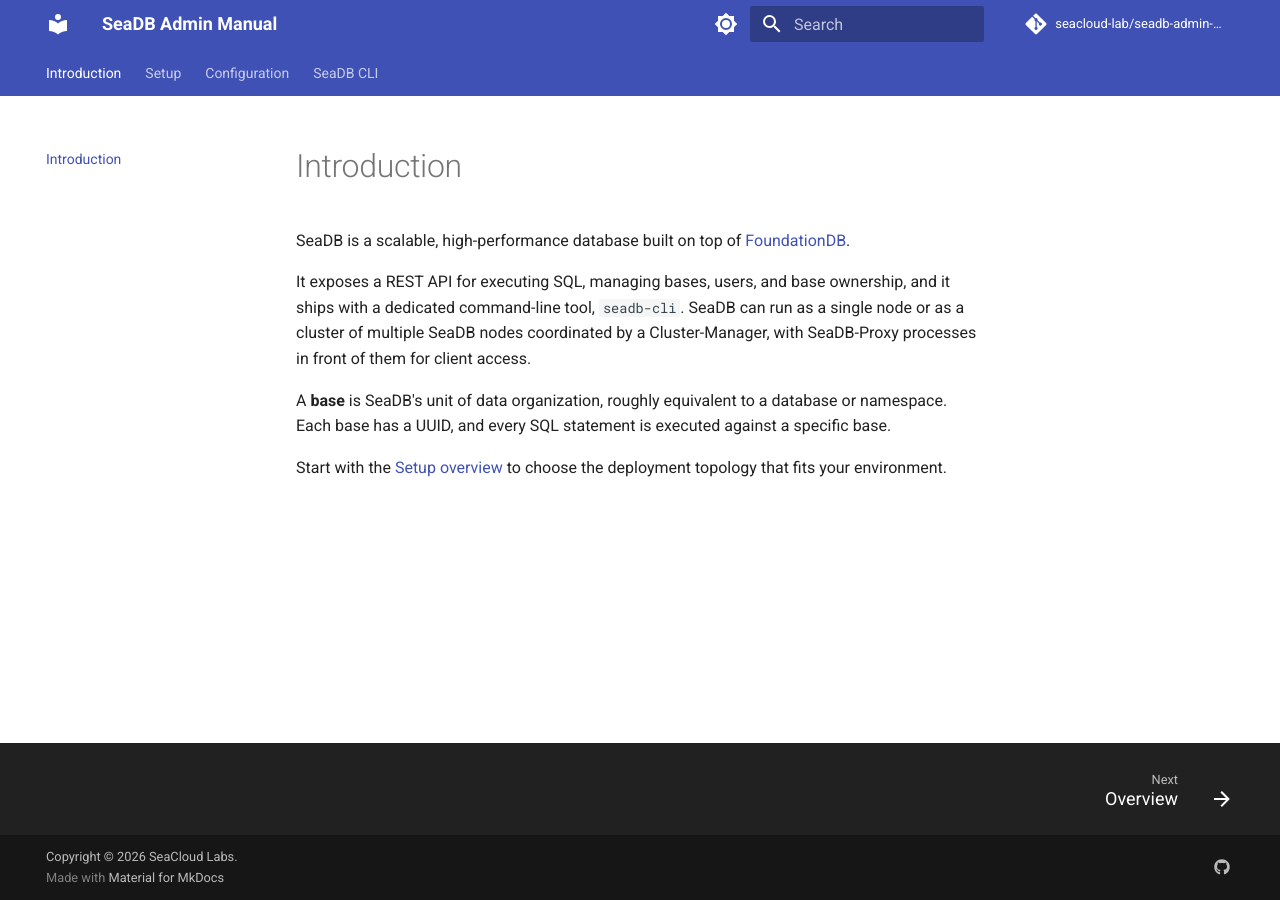
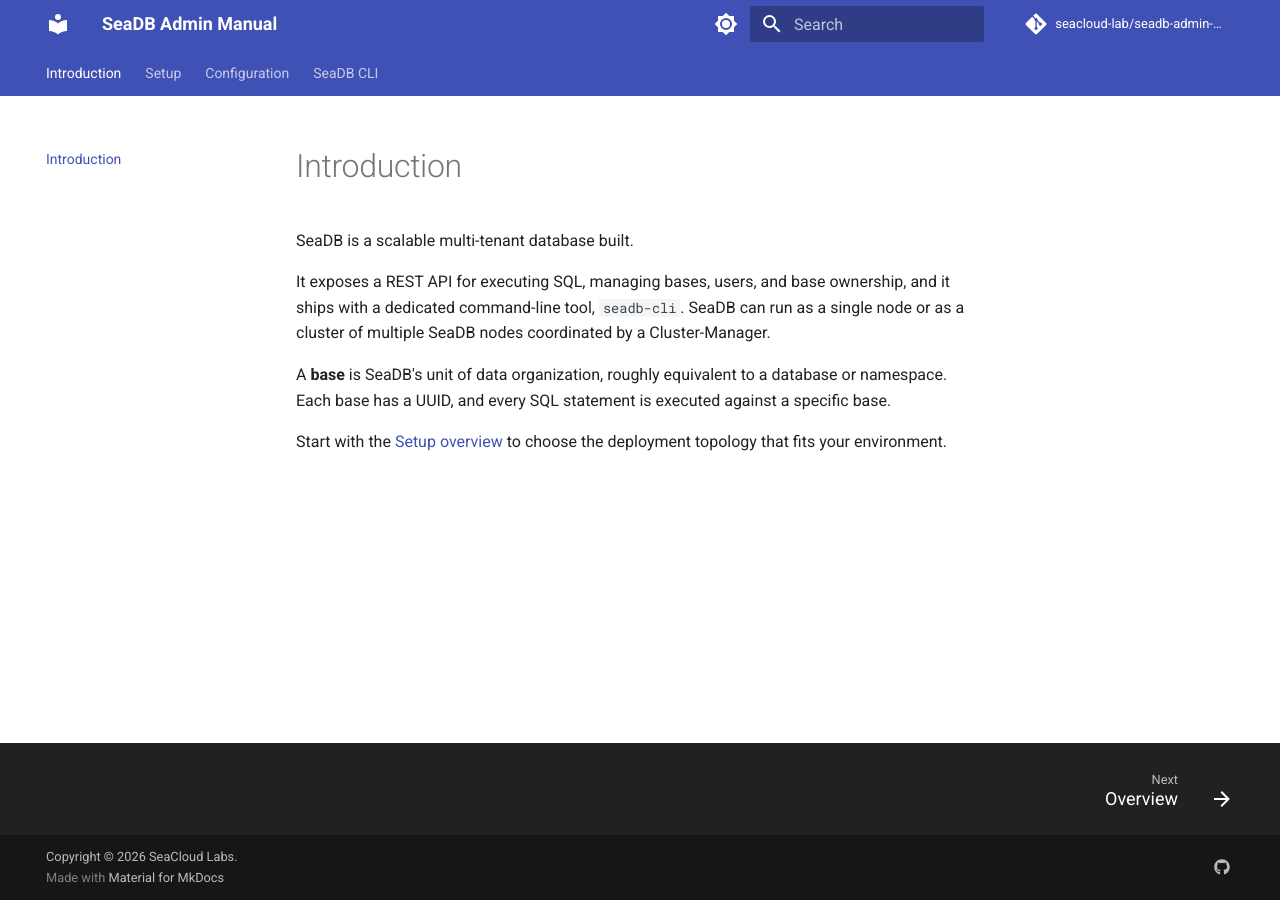
Before and after one commit to seacloud-lab/seadb-admin-docs, an MkDocs documentation site: the page built from manual/index.md, in a window 1280 px wide. Built offline with MkDocs 1.6.1 and Material for MkDocs 9.7.7, drawn with Linux system fonts in a browser that asks for light colours; comment, search, counter and statistics services are not loaded; the version menu is left out.

Commit message:
Revise SeaDB introduction for clarity and conciseness
Updated the description of SeaDB to emphasize its multi-tenant capabilities and removed redundant information about SeaDB-Proxy.

```diff
--- a/manual/index.md
+++ b/manual/index.md
@@ -1,8 +1,8 @@
 # Introduction
 
-SeaDB is a scalable, high-performance database built on top of [FoundationDB](https://apple.github.io/foundationdb/).
+SeaDB is a scalable multi-tenant database built.
 
-It exposes a REST API for executing SQL, managing bases, users, and base ownership, and it ships with a dedicated command-line tool, `seadb-cli`. SeaDB can run as a single node or as a cluster of multiple SeaDB nodes coordinated by a Cluster-Manager, with SeaDB-Proxy processes in front of them for client access.
+It exposes a REST API for executing SQL, managing bases, users, and base ownership, and it ships with a dedicated command-line tool, `seadb-cli`. SeaDB can run as a single node or as a cluster of multiple SeaDB nodes coordinated by a Cluster-Manager.
 
 A **base** is SeaDB's unit of data organization, roughly equivalent to a database or namespace. Each base has a UUID, and every SQL statement is executed against a specific base.
 
```
